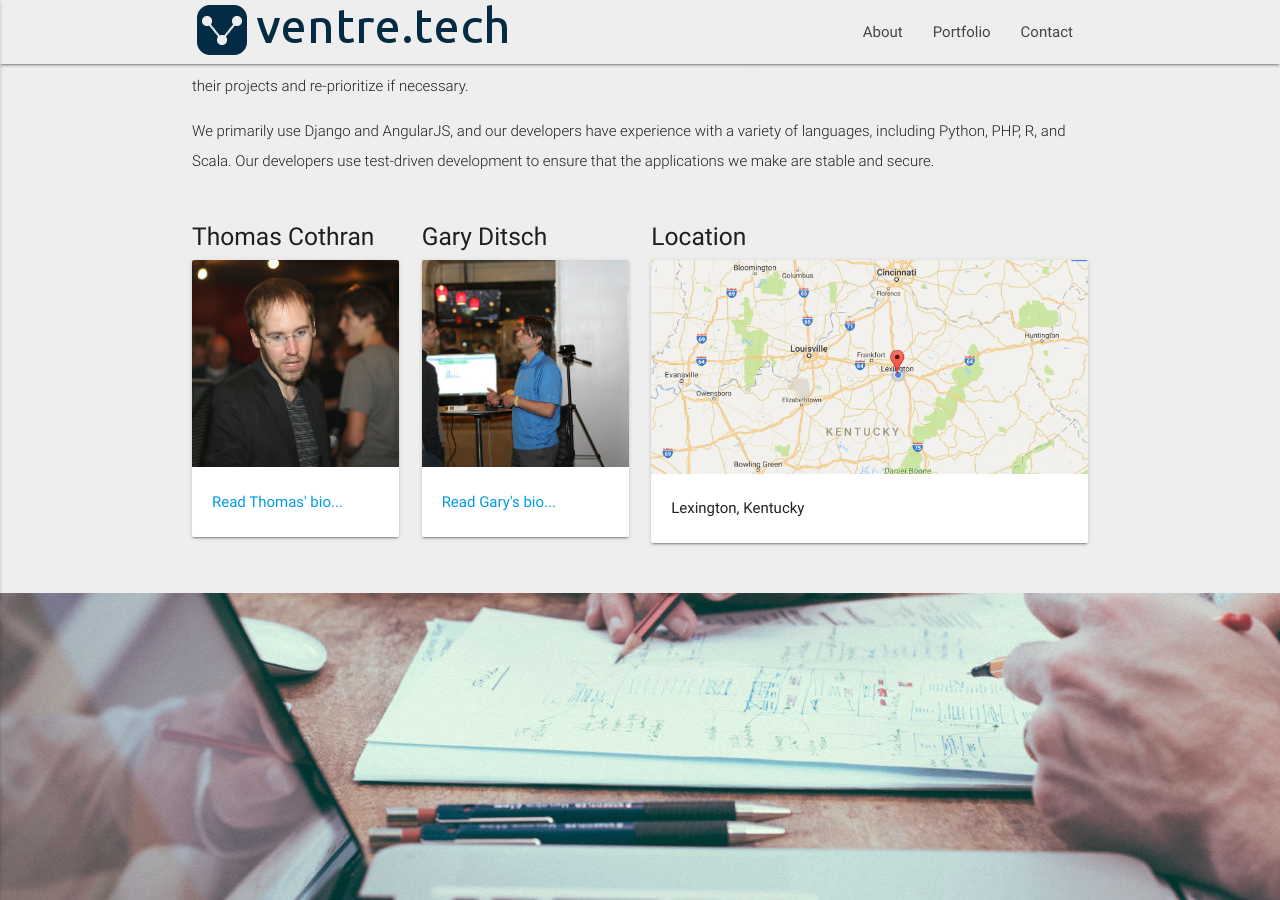
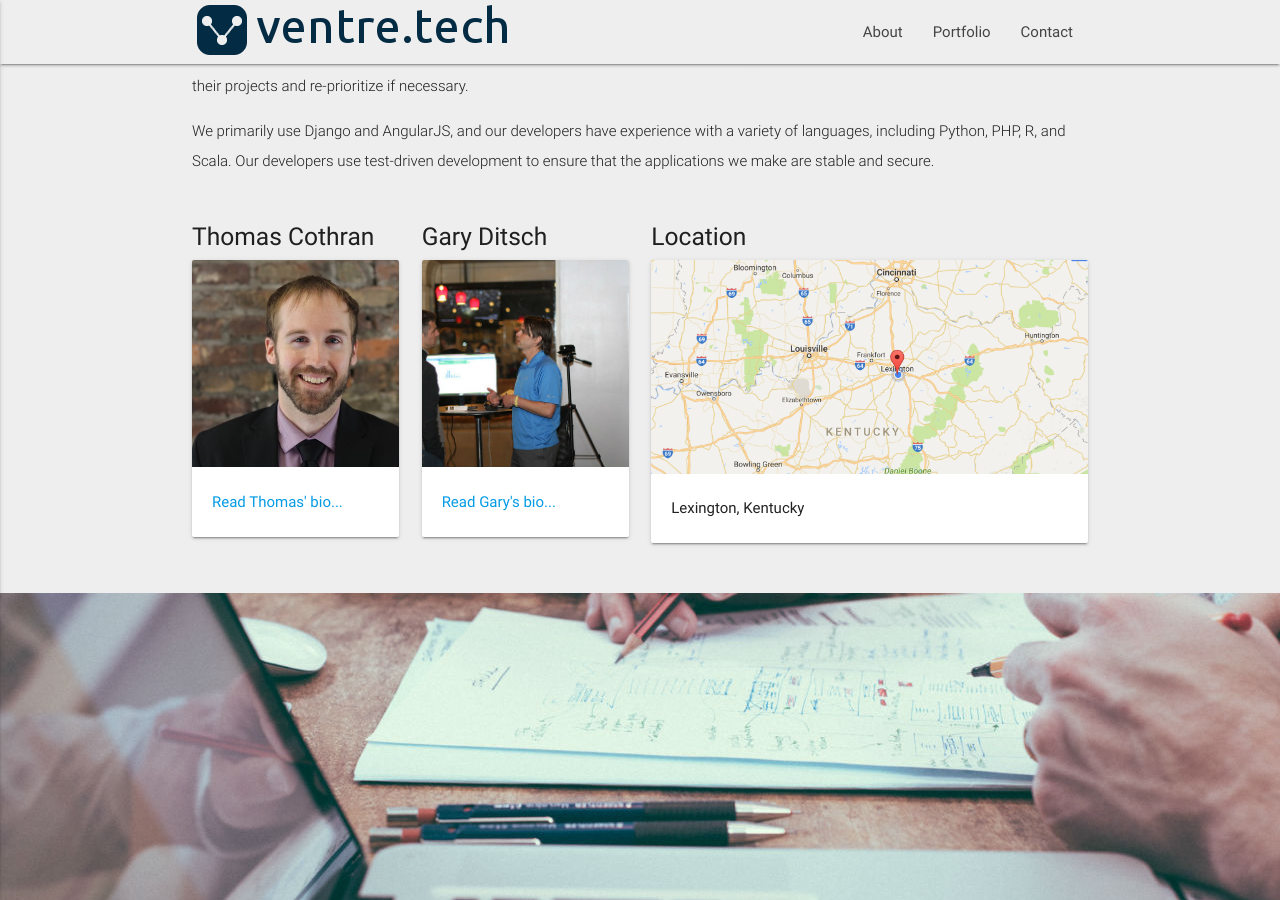
Before and after one commit to VentreTech/ventre_tech, a Jekyll site: the page built from index.html, in a window 1280 px wide and 900 px high, scrolled down 523 px. Built offline with Jekyll 4.4.1, drawn with Linux system fonts in a browser that asks for light colours; nearby versions of some CDN libraries.

Commit message:
Changed Thomas' picture to one that is not horrifying

```diff
--- a/index.html
+++ b/index.html
@@ -46,7 +46,7 @@ layout: default
           <h5 class="left-align">Thomas Cothran</h5>
           <div class="card">
             <div class="card-image waves-effect waves-block waves-light">
-              <img class="activator" src="images/team3b.jpg">
+              <img class="activator" src="images/thomas_square.jpg">
               <!-- <span class="card-title">Thomas Cothran</span> -->
             </div>
             <div class="card-content">
--- a/thomas.html
+++ b/thomas.html
@@ -12,7 +12,8 @@ layout: default
         <div class="row">
             <div class="col s12 m4"></div>
             <div class="col s12 m4">
-              <img class="circle responsive-img z-depth-4" src="/images/team3b.jpg">
+              <img class="circle responsive-img z-depth-4"
+              src="/images/thomas_square.jpg">
               <h5 class="center-align">Thomas Cothran</h5>
             </div>
             <div class="col s12 m4"></div>
```
Also changed, not shown: images/thomas_square.jpg (added).
